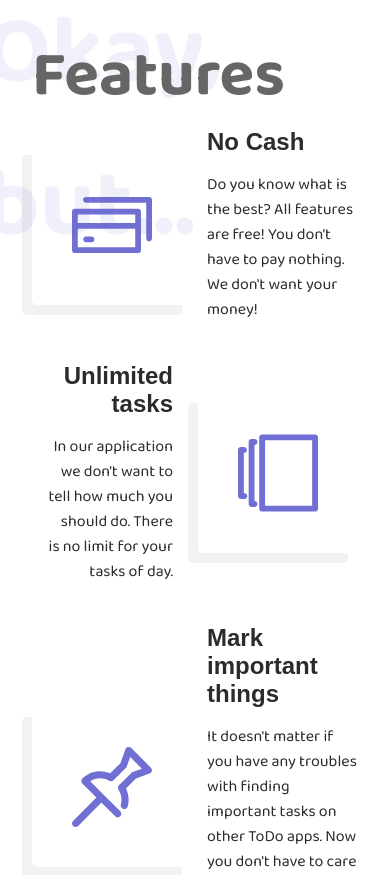
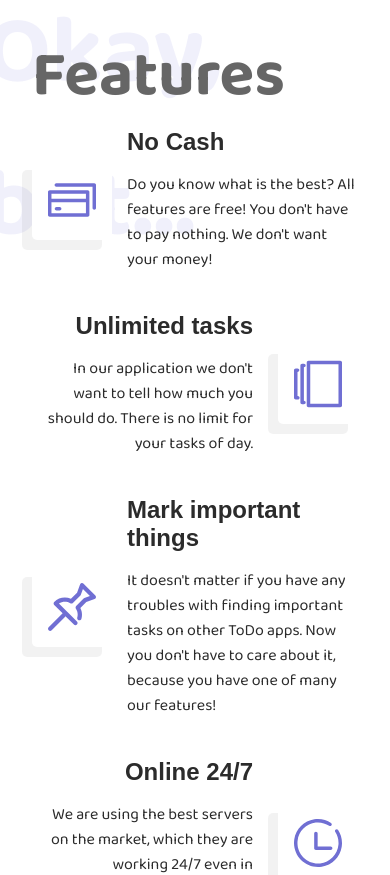
Before and after one commit to jakubwilk/todolist, a React (Create React App) app: page / in a window 390 px wide. Shown: the part 1800-2675 px from the top of the page. Built offline with nearby package versions, Linux system fonts and the light colour scheme.

Commit message:
Change website title and add some responsive in Feature section

```diff
--- a/public/index.html
+++ b/public/index.html
@@ -8,7 +8,7 @@
     <meta name="description" content="Web site created using create-react-app" />
     <link rel="apple-touch-icon" href="%PUBLIC_URL%/logo192.png" />
     <link rel="manifest" href="%PUBLIC_URL%/manifest.json" />
-    <title>React App</title>
+    <title>Awesome ToDo List</title>
     <link href="https://fonts.googleapis.com/css?family=Baloo+2:400,700|Noto+Serif:400,700&display=swap&subset=latin-ext" rel="stylesheet">
   </head>
   <body>
--- a/src/features-component/FeatureItem.js
+++ b/src/features-component/FeatureItem.js
@@ -4,6 +4,8 @@ import styled from "styled-components";
 const Content = styled.article`
     display: flex;
     align-items: center;
+    position: relative;
+    z-index: 10;
 
     &:nth-child(even) {
         flex-direction: row-reverse;
@@ -16,18 +18,24 @@ const Content = styled.article`
 `;
 
 const Icon = styled.div`
+    width: 80px;
+    height: 80px;
+    padding: 1rem;
     border-radius: 5px;
     background-color: white;
     box-shadow: -10px 10px 0px rgba(0,0,0,.05);
-    padding: 2rem;
     display: flex;
     align-items: center;
     justify-content: center;
-    width: 160px;
-    height: 160px;
 
     & > svg {
         height: 80px;
+    }
+
+    @media screen and (min-width: 768px) {
+        width: 160px;
+        height: 160px;
+        padding: 2rem;
     }
 `;
 
```
